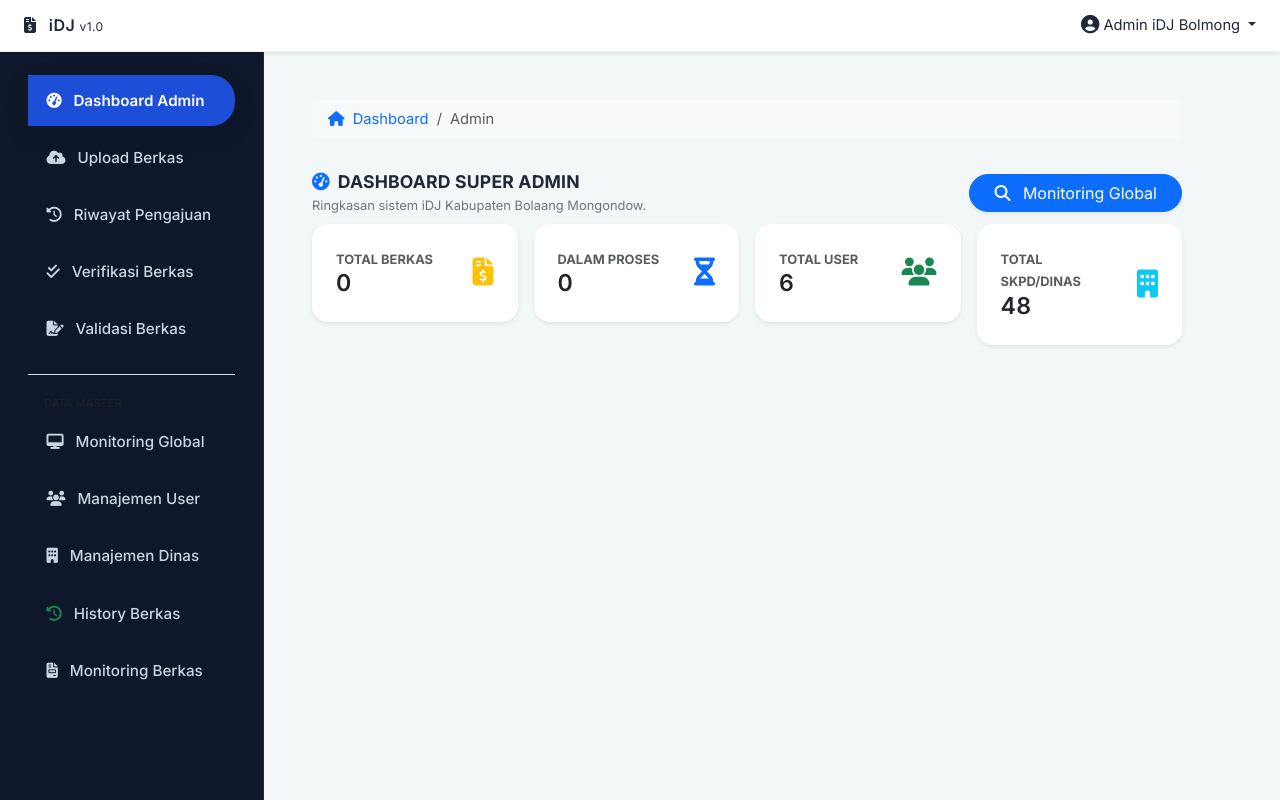
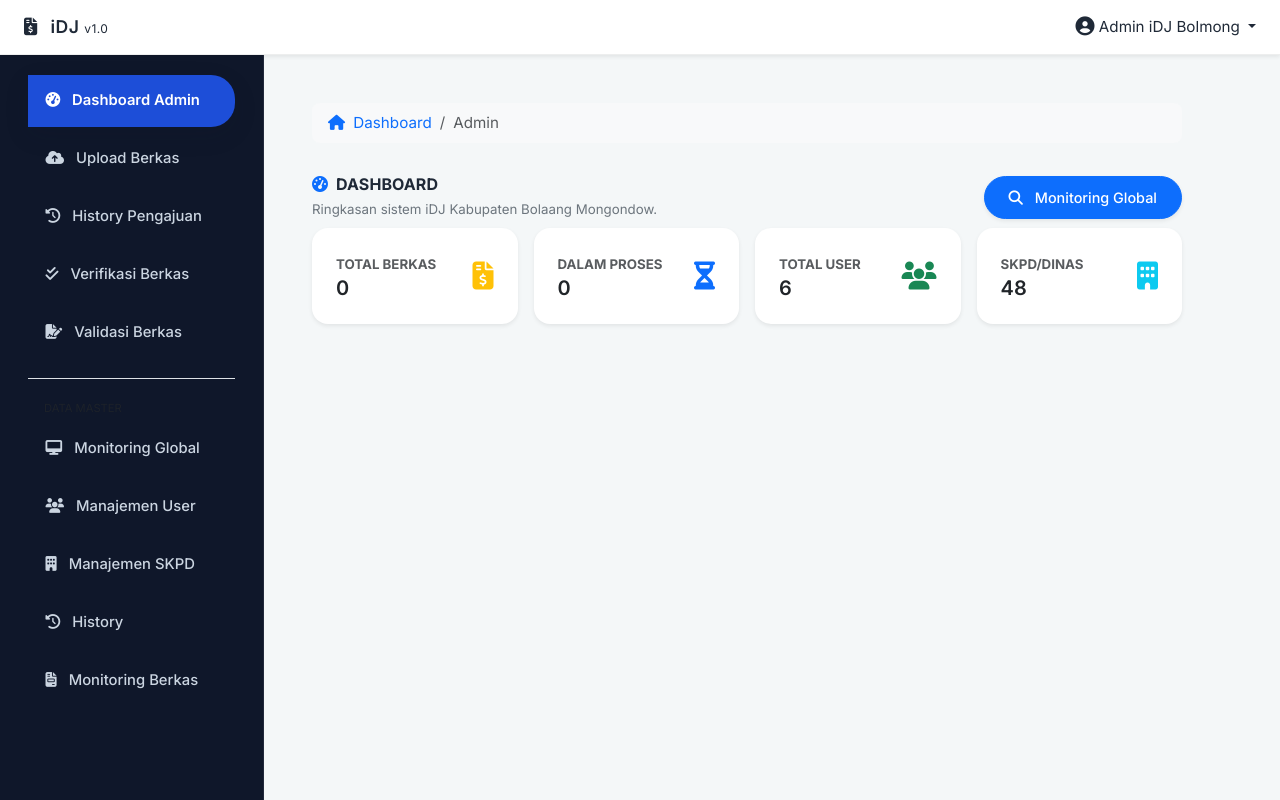
Before and after one commit to nizamachda345-beep/SPJOnline, a Laravel app: page /admin/admin/dashboard in a window 1280 px wide. Run offline with Laravel 12, Linux system fonts and the light colour scheme; a user stored in the database is signed in; data comes from the database, SQL or seed files in the repository; data that the repository does not hold is empty; parts of the project's set-up code (start-up, migrations or seed data) failed here and were passed over; some libraries are stand-ins or nearby versions.

Commit message:
feat: balance typography for elegant UI - adjust font sizes, spacing, and padding for clean and neat appearance

```diff
--- a/resources/views/admin/dashboard.blade.php
+++ b/resources/views/admin/dashboard.blade.php
@@ -33,8 +33,9 @@
 
     <div class="row pt-2 mb-2 align-items-center">
         <div class="col-md-8">
-            <h4 class="fw-bold text-uppercase mb-1"><i class="fas fa-tachometer-alt me-2 text-primary"></i>Dashboard Super Admin</h4>
+            <h4 class="fw-bold text-uppercase mb-1"><i class="fas fa-tachometer-alt me-2 text-primary"></i>Dashboard</h4>
             <p class="text-slate small mb-0">Ringkasan sistem iDJ Kabupaten Bolaang Mongondow.</p>
+
         </div>
         <div class="col-md-4 text-md-end mt-3 mt-md-0">
             <a href="{{ route('admin.monitoring') }}" class="btn btn-primary btn-pill shadow-sm px-4 btn-transition">
@@ -91,7 +92,7 @@
                 <div class="card-body p-4">
                     <div class="d-flex align-items-center justify-content-between gap-3">
                         <div>
-                            <span class="text-muted small text-uppercase fw-bold">Total SKPD/Dinas</span>
+                            <span class="text-muted small text-uppercase fw-bold">SKPD/Dinas</span>
                             <h2 class="text-dark fw-semibold mb-0">{{ $stats['dinas'] ?? 0 }}</h2>
                         </div>
                         <span class="text-info fs-3"><i class="fas fa-building"></i></span>
--- a/resources/views/layouts/app.blade.php
+++ b/resources/views/layouts/app.blade.php
@@ -33,22 +33,22 @@
             background: var(--body-bg);
             font-family: 'Inter', sans-serif;
             color: var(--text-dark);
-            font-size: 0.92rem;
-            line-height: 1.55;
+            font-size: 0.95rem;
+            line-height: 1.6;
         }
 
         h1, h2, h3, h4, h5, h6 {
-            margin-bottom: 0.65rem;
-            font-weight: 700;
-            letter-spacing: 0.01em;
+            margin-bottom: 0.75rem;
+            font-weight: 600;
+            letter-spacing: 0.005em;
         }
 
-        h1 { font-size: 1.75rem; }
-        h2 { font-size: 1.45rem; }
-        h3 { font-size: 1.25rem; }
-        h4 { font-size: 1.1rem; }
-        h5 { font-size: 1rem; }
-        h6 { font-size: 0.9rem; }
+        h1 { font-size: 1.5rem; }
+        h2 { font-size: 1.25rem; }
+        h3 { font-size: 1.125rem; }
+        h4 { font-size: 1rem; }
+        h5 { font-size: 0.95rem; }
+        h6 { font-size: 0.875rem; }
 
         .navbar {
             background: var(--surface);
@@ -62,7 +62,7 @@
         }
 
         .navbar-brand {
-            font-size: 1rem;
+            font-size: 1.1rem;
             letter-spacing: .025em;
         }
 
@@ -108,11 +108,11 @@
         .sidebar .nav-link {
             color: #495057;
             font-weight: 500;
-            padding: .85rem 1.15rem;
+            padding: .875rem 1.1rem;
             border-radius: .85rem;
             margin: .2rem 0;
             transition: all .15s ease-in-out;
-            font-size: 0.95rem;
+            font-size: 0.925rem;
         }
 
         .sidebar .nav-link:hover {
@@ -154,11 +154,11 @@
         .card-header {
             background: var(--surface);
             border-bottom: 1px solid var(--border-muted);
-            padding: 0.95rem 1rem;
+            padding: 1rem 1.125rem;
         }
 
         .card-body {
-            padding: 1.1rem;
+            padding: 1.25rem;
         }
 
         .data-label {
@@ -190,6 +190,13 @@
             opacity: .95;
         }
 
+        .btn {
+            font-size: 0.9rem;
+            padding: 0.625rem 1.25rem;
+            border-radius: 0.5rem;
+            font-weight: 500;
+        }
+
         .bg-accent-primary {
             background: var(--accent-primary) !important;
         }
@@ -217,9 +224,9 @@
 
         .table th,
         .table td {
-            padding: 1rem 0.85rem;
+            padding: 0.875rem 0.75rem;
             vertical-align: middle;
-            font-size: 0.95rem;
+            font-size: 0.9rem;
         }
 
         .card.border-start-gold {
@@ -240,6 +247,7 @@
         .input-group-text {
             border-radius: .75rem;
             padding: 0.5rem 0.75rem;
+            font-size: 0.9rem;
         }
 
         .input-group-text {
@@ -465,7 +473,7 @@
                     </li>
                     <li class="nav-item">
                         <a class="nav-link {{ request()->is('submissions*') ? 'active' : '' }}" href="{{ route('submissions.index') }}">
-                            <i class="fas fa-history me-2"></i> Riwayat Pengajuan
+                            <i class="fas fa-history me-2"></i> History Pengajuan
                         </a>
                     </li>
                     @endrole
@@ -504,7 +512,7 @@
                     </li>
                     <li class="nav-item">
                         <a class="nav-link {{ request()->routeIs('departments.*') ? 'active fw-bold' : '' }}" href="{{ route('departments.index') }}">
-                            <i class="fas fa-building me-2"></i> Manajemen Dinas
+                            <i class="fas fa-building me-2"></i> Manajemen SKPD
                         </a>
                     </li>
                     @endrole
@@ -513,8 +521,8 @@
                     @hasanyrole('kabid_perbendaharaan|kasie_bud|super_admin')
                     <li class="nav-item">
                         <a class="nav-link {{ request()->is('history*') ? 'active' : '' }}" href="{{ route('history.index') }}">
-                            <i class="fas fa-history me-2 text-success"></i>
-                            <span>History Berkas</span>
+                            <i class="fas fa-history me-2"></i>
+                            <span>History</span>
                         </a>
                     </li>
                     @endhasanyrole
@@ -566,7 +574,7 @@
                     </li>
                     <li class="nav-item">
                         <a class="nav-link {{ request()->is('submissions*') ? 'active' : '' }}" href="{{ route('submissions.index') }}">
-                            <i class="fas fa-history me-2"></i> Riwayat Pengajuan
+                            <i class="fas fa-history me-2"></i> History Pengajuan
                         </a>
                     </li>
                     @endrole
@@ -614,8 +622,8 @@
                     @hasanyrole('kabid_perbendaharaan|kasie_bud|super_admin')
                     <li class="nav-item">
                         <a class="nav-link {{ request()->is('history*') ? 'active' : '' }}" href="{{ route('history.index') }}">
-                            <i class="fas fa-history me-2 text-success"></i>
-                            <span>History Berkas</span>
+                            <i class="fas fa-history me-2"></i>
+                            <span>History</span>
                         </a>
                     </li>
                     @endhasanyrole
```
Also changed, not shown: resources/views/admin/monitoring.blade.php (+13 -13 lines).
